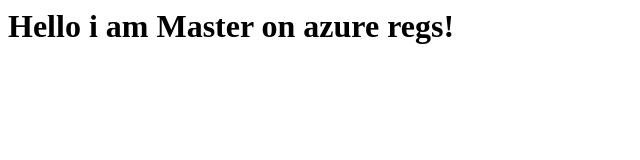
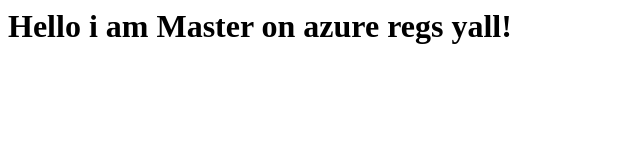
Before and after one commit to BobTheShoplifter/docker-school, a plain HTML site: page site/index.html in a window 1280 px wide. Shown: the whole page, without its empty margins (0-640 px from the left). Drawn offline with Linux system fonts and the light colour scheme.

Commit message:
Update site/index.html

```diff
--- a/site/index.html
+++ b/site/index.html
@@ -1 +1 @@
-<h1>Hello i am Master on azure regs!</h1>
+<h1>Hello i am Master on azure regs yall!</h1>
```
